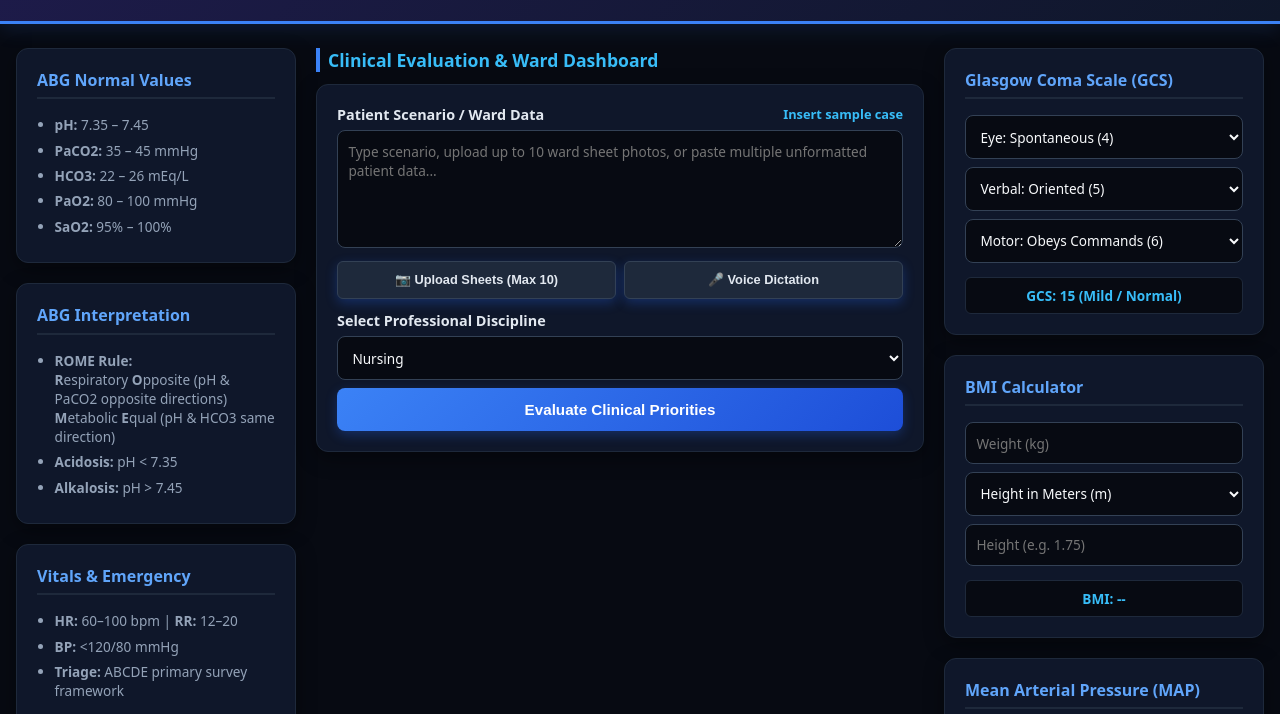
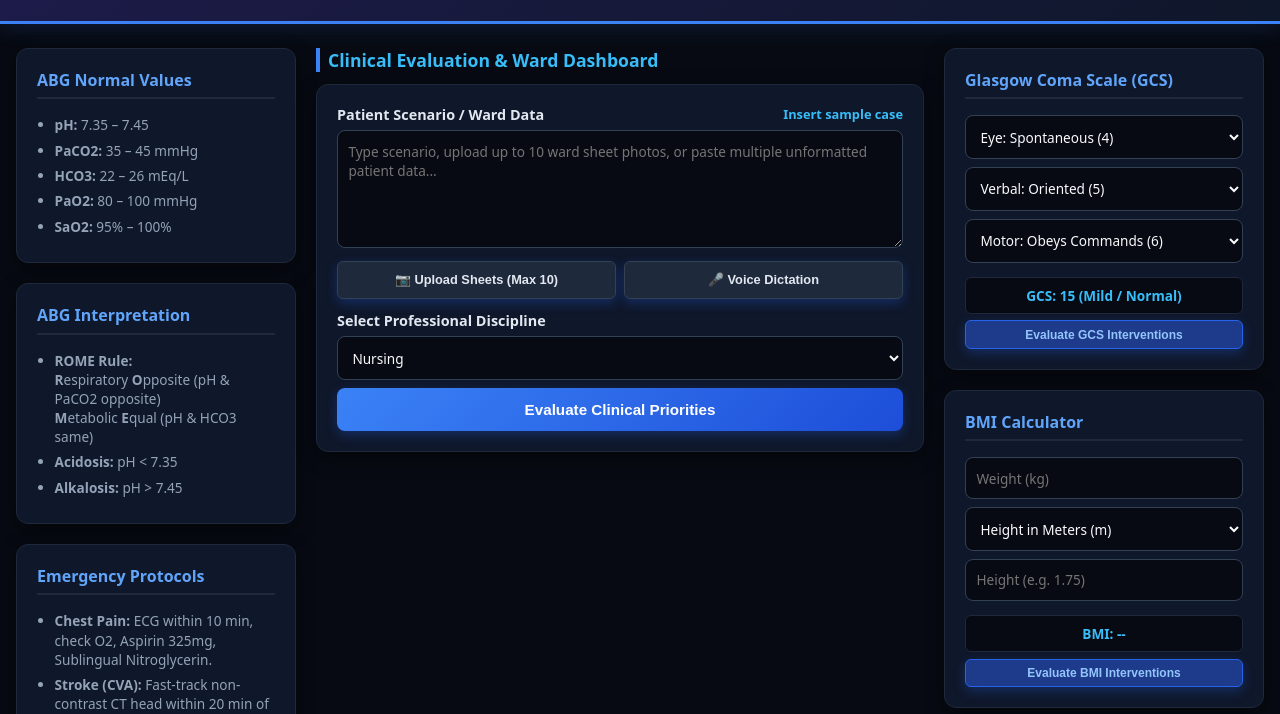
Before and after one commit to maazbsn-cmyk/clinical-data-review, a plain HTML site: page index.html in a window 1280 px wide. Shown: the part 86-800 px from the top of the page. Drawn offline with nearby package versions, Linux system fonts and the light colour scheme.

Commit message:
Update index.html

```diff
--- a/index.html
+++ b/index.html
@@ -64,6 +64,10 @@
         .calc-row { display: flex; gap: 0.4rem; }
         .calc-result { background: #070a12; padding: 0.5rem; border-radius: 6px; color: #38bdf8; font-weight: bold; text-align: center; margin-top: 0.4rem; border: 1px solid #1e293b; font-size: 0.85rem; }
 
+        /* Calc Action Button */
+        .calc-btn { background: #1e3a8a; color: #93c5fd; border: 1px solid #2563eb; padding: 0.4rem 0.5rem; border-radius: 6px; font-size: 0.75rem; font-weight: bold; cursor: pointer; margin-top: 0.4rem; width: 100%; text-align: center; }
+        .calc-btn:hover { background: #1d4ed8; color: #fff; }
+
         .input-tools { display: grid; grid-template-columns: 1fr 1fr; gap: 0.5rem; margin-bottom: 0.75rem; width: 100%; }
         .input-tools button { width: 100%; padding: 0.65rem 0.5rem; font-size: 0.8rem; background: #1e293b; border: 1px solid #334155; color: #e2e8f0; border-radius: 6px; font-weight: 600; cursor: pointer; }
         .input-tools button:hover { background: #334155; border-color: #475569; }
@@ -115,11 +119,11 @@
     </header>
 
     <div class="mobile-menu-toggle" onclick="toggleMobileMenu()">
-        ☰ ABGs, Vitals & Protocols (Tap to Toggle)
+        ☰ ABGs, Emergency Protocols & Vitals (Tap to Toggle)
     </div>
 
     <main>
-        <!-- Left Sidebar: ABG Normal Values & Interpretation Cheat Sheet -->
+        <!-- Left Sidebar: ABG Normal Values, Interpretation & Expanded Emergency Protocols -->
         <aside id="sidebarNav">
             <div class="card sidebar-card">
                 <h3>ABG Normal Values</h3>
@@ -134,17 +138,19 @@
             <div class="card sidebar-card">
                 <h3>ABG Interpretation</h3>
                 <ul class="cheat-sheet-list">
-                    <li><strong>ROME Rule:</strong><br><strong>R</strong>espiratory <strong>O</strong>pposite (pH & PaCO2 opposite directions)<br><strong>M</strong>etabolic <strong>E</strong>qual (pH & HCO3 same direction)</li>
+                    <li><strong>ROME Rule:</strong><br><strong>R</strong>espiratory <strong>O</strong>pposite (pH & PaCO2 opposite)<br><strong>M</strong>etabolic <strong>E</strong>qual (pH & HCO3 same)</li>
                     <li><strong>Acidosis:</strong> pH &lt; 7.35</li>
                     <li><strong>Alkalosis:</strong> pH &gt; 7.45</li>
                 </ul>
             </div>
             <div class="card sidebar-card">
-                <h3>Vitals & Emergency</h3>
+                <h3>Emergency Protocols</h3>
                 <ul class="cheat-sheet-list">
-                    <li><strong>HR:</strong> 60–100 bpm | <strong>RR:</strong> 12–20</li>
-                    <li><strong>BP:</strong> &lt;120/80 mmHg</li>
-                    <li><strong>Triage:</strong> ABCDE primary survey framework</li>
+                    <li><strong>Chest Pain:</strong> ECG within 10 min, check O2, Aspirin 325mg, Sublingual Nitroglycerin.</li>
+                    <li><strong>Stroke (CVA):</strong> Fast-track non-contrast CT head within 20 min of arrival.</li>
+                    <li><strong>Anaphylaxis:</strong> Immediate IM Epinephrine (1:1000) 0.5mg into mid-outer thigh.</li>
+                    <li><strong>Seizure/Status:</strong> Secure airway, IV Lorazepam/Diazepam, check blood glucose.</li>
+                    <li><strong>Triage Priority:</strong> ABCDE primary survey framework (AHA / ACC Standards).</li>
                 </ul>
             </div>
         </aside>
@@ -195,7 +201,7 @@
             <div id="resultsContainer" class="hidden"></div>
         </section>
 
-        <!-- Right Sidebar: Separated Calculator Cards & Local Storage Vault -->
+        <!-- Right Sidebar: Separated Calculator Cards with Verified Action Buttons -->
         <aside class="right-sidebar">
             <!-- GCS Card -->
             <div class="card right-card">
@@ -223,6 +229,7 @@
                         <option value="1">Motor: None (1)</option>
                     </select>
                     <div id="gcsRes" class="calc-result">GCS: 15 (Mild / Normal)</div>
+                    <button class="calc-btn" onclick="evaluateCalcResult('Glasgow Coma Scale score of ' + document.getElementById('gcsRes').innerText)">Evaluate GCS Interventions</button>
                 </div>
             </div>
 
@@ -240,6 +247,7 @@
                         <input type="number" id="bmiHt" placeholder="Height (e.g. 1.75)" oninput="calcBMI()">
                     </div>
                     <div id="bmiRes" class="calc-result">BMI: --</div>
+                    <button class="calc-btn" onclick="evaluateCalcResult('BMI calculation result: ' + document.getElementById('bmiRes').innerText)">Evaluate BMI Interventions</button>
                 </div>
             </div>
 
@@ -250,10 +258,11 @@
                     <input type="number" id="mapSbp" placeholder="Systolic Blood Pressure (mmHg)" oninput="calcMAP()">
                     <input type="number" id="mapDbp" placeholder="Diastolic Blood Pressure (mmHg)" oninput="calcMAP()">
                     <div id="mapRes" class="calc-result">MAP: -- mmHg</div>
+                    <button class="calc-btn" onclick="evaluateCalcResult('Mean Arterial Pressure calculation: ' + document.getElementById('mapRes').innerText)">Evaluate MAP Interventions</button>
                 </div>
             </div>
 
-            <!-- Maintenance Fluids Card (4-2-1 Rule with Age Category) -->
+            <!-- Maintenance Fluids Card -->
             <div class="card right-card">
                 <h3>Maintenance Fluids (4-2-1 Rule)</h3>
                 <div class="calc-group">
@@ -263,6 +272,7 @@
                     </select>
                     <input type="number" id="fluidWt" placeholder="Weight (kg)" oninput="calcFluids()">
                     <div id="fluidRes" class="calc-result">Rate: -- mL/hr</div>
+                    <button class="calc-btn" onclick="evaluateCalcResult('Maintenance fluid rate calculated at ' + document.getElementById('fluidRes').innerText)">Evaluate Fluid Interventions</button>
                 </div>
             </div>
 
@@ -393,10 +403,8 @@
             if (wt > 0) {
                 let rate = 0;
                 if (ageCat === 'neonate') {
-                    // Neonatal maintenance calculation rule (approx 60-80 mL/kg/day converted to mL/hr)
                     rate = Math.round((wt * 80) / 24);
                 } else {
-                    // Standard 4-2-1 Rule
                     if (wt <= 10) {
                         rate = wt * 4;
                     } else if (wt <= 20) {
@@ -408,6 +416,87 @@
                 res.innerText = `Rate: ${rate} mL/hr`;
             } else {
                 res.innerText = `Rate: -- mL/hr`;
+            }
+        }
+
+        // Direct Calculator Evaluation Trigger using Verified AI Backend
+        async function evaluateCalcResult(calcDataSummary) {
+            const discipline = document.getElementById('discipline').value;
+            const btn = document.getElementById('submitBtn');
+            const loading = document.getElementById('loading');
+            const inputCard = document.getElementById('inputCard');
+            const resultsContainer = document.getElementById('resultsContainer');
+            const loadingText = document.getElementById('loadingText');
+
+            isCancelled = false;
+            btn.disabled = true;
+            inputCard.classList.add('hidden');
+            resultsContainer.innerHTML = '';
+            resultsContainer.classList.remove('hidden');
+            loading.classList.remove('hidden');
+            loadingText.innerText = "Evaluating verified clinical interventions for calculation result...";
+
+            let navBar = document.getElementById('topNavBar');
+            if (!navBar) {
+                navBar = document.createElement('div');
+                navBar.id = 'topNavBar';
+                navBar.className = 'card';
+                navBar.style.textAlign = 'center';
+                navBar.innerHTML = `<button class="btn-secondary" onclick="resetForm()">← Back / Evaluate New Case(s)</button>`;
+                resultsContainer.appendChild(navBar);
+            }
+
+            try {
+                const response = await fetch('/api/evaluate', {
+                    method: 'POST',
+                    headers: { 'Content-Type': 'application/json' },
+                    body: JSON.stringify({ scenario: `Clinical Calculator Assessment: ${calcDataSummary}`, discipline })
+                });
+
+                const text = await response.text();
+                let data;
+                try {
+                    data = JSON.parse(text);
+                } catch (err) {
+                    data = { evaluation: "Server Error / Raw Output:\n" + text, modelUsed: "Error" };
+                }
+
+                let evalText = data.evaluation;
+                if (typeof evalText === 'object') {
+                    evalText = JSON.stringify(evalText, null, 2);
+                } else if (!evalText) {
+                    evalText = JSON.stringify(data, null, 2);
+                }
+
+                const reportObj = {
+                    title: `${discipline} — Calculator Assessment (${calcDataSummary.split(':')[0]})`,
+                    content: evalText,
+                    date: new Date().toLocaleTimeString()
+                };
+                evaluatedReportsStore.push(reportObj);
+                saveToLocalStorage();
+                renderHistoryVault();
+
+                const card = document.createElement('div');
+                card.className = 'card output-card';
+                card.innerHTML = `
+                    <div class="badges-row">
+                        <div class="model-badge">Model: ${data.modelUsed || 'AI'}</div>
+                        <div class="verified-badge">✓ Verified Guidelines</div>
+                    </div>
+                    <h2>${reportObj.title}</h2>
+                    <div class="result-content">${marked.parse(evalText)}</div>
+                    <div class="action-bar">
+                        <button class="btn-success" onclick="copyCardText(this)">Copy</button>
+                        <button class="btn-secondary" onclick="downloadCardText(this, 'Calc_Report')">Download TXT</button>
+                    </div>
+                `;
+                resultsContainer.appendChild(card);
+            } catch (error) {
+                showNotification("Connection Error: " + error.message);
+            } finally {
+                loading.classList.add('hidden');
+                btn.disabled = false;
             }
         }
 
```
